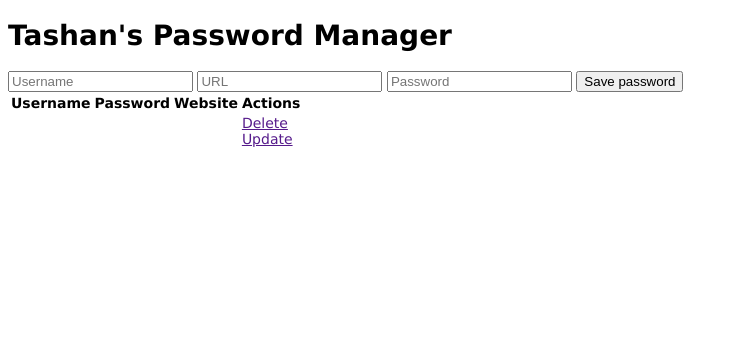
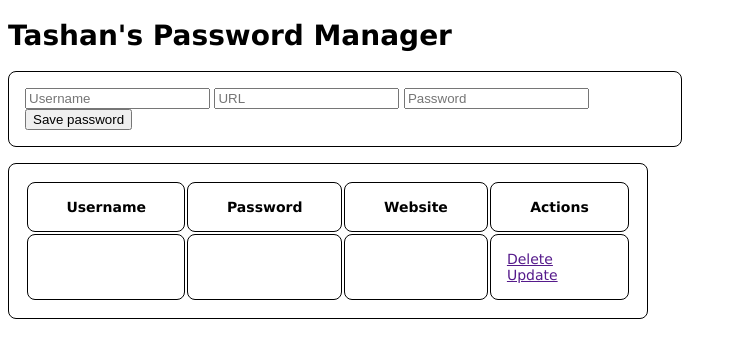
Before and after one commit to tashanco/password-manager, a Flask app: page / in a window 1280 px wide. Shown: the top 358 px of the page, without its empty margins (0-738 px from the left). Run offline with Flask 2, Linux system fonts and the light colour scheme.

Commit message:
Added styling to page

```diff
--- a/static/css/main.css
+++ b/static/css/main.css
@@ -5,3 +5,17 @@ body {
     font-size: 14px;
     width: 100%;
 }
+
+form {
+    border: 1px solid black;
+    padding: 1rem;
+    border-radius: 0.5rem;
+    width: 50vw;
+}
+
+table, th, td {
+    border: 1px solid black;
+    padding: 1rem;
+    border-radius: 0.5rem;
+    width: 50vw;
+}
--- a/templates/index.html
+++ b/templates/index.html
@@ -15,7 +15,7 @@
             <input type="password" name="password" id="password" placeholder="Password">
             <input class="submit-button" type="submit" value="Save password">
         </form>
-
+        <br>
         <!-- Table for stored passwords -->
         <table class="password-table">
             <tr>
```
